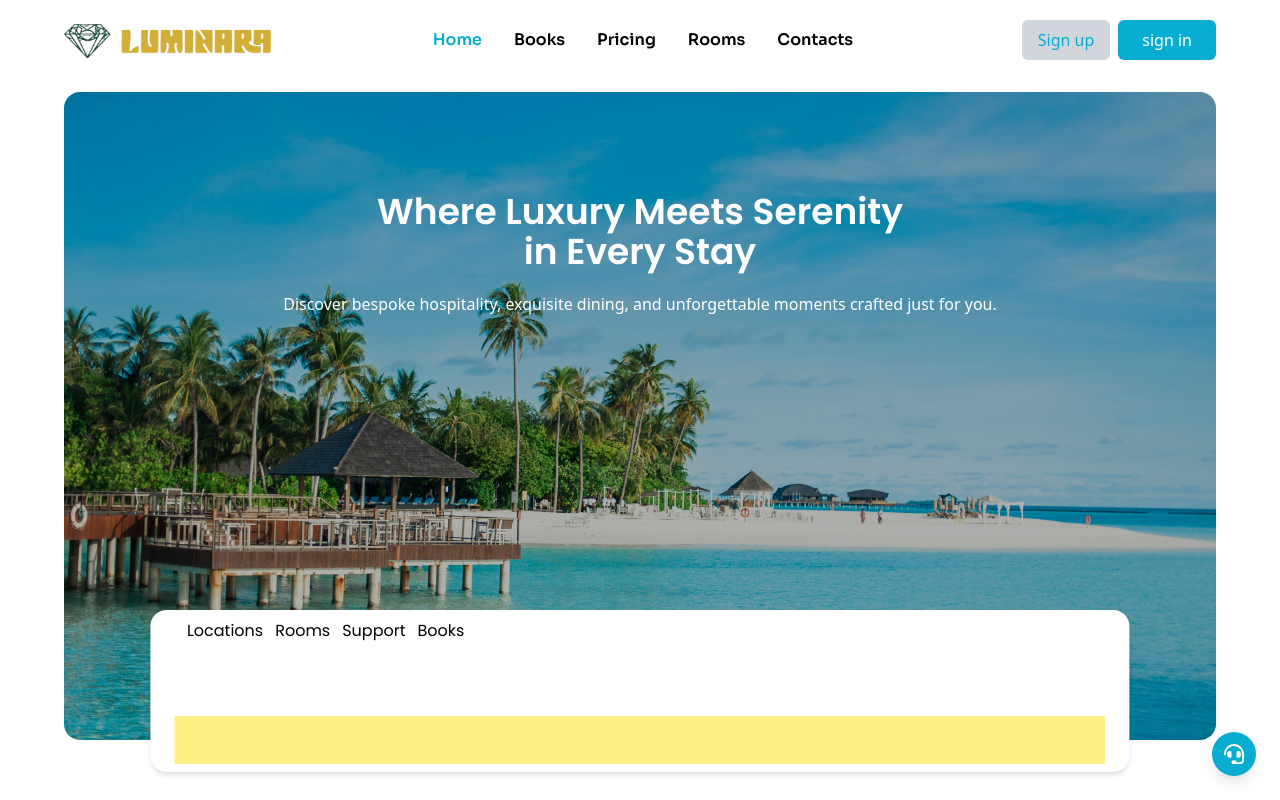
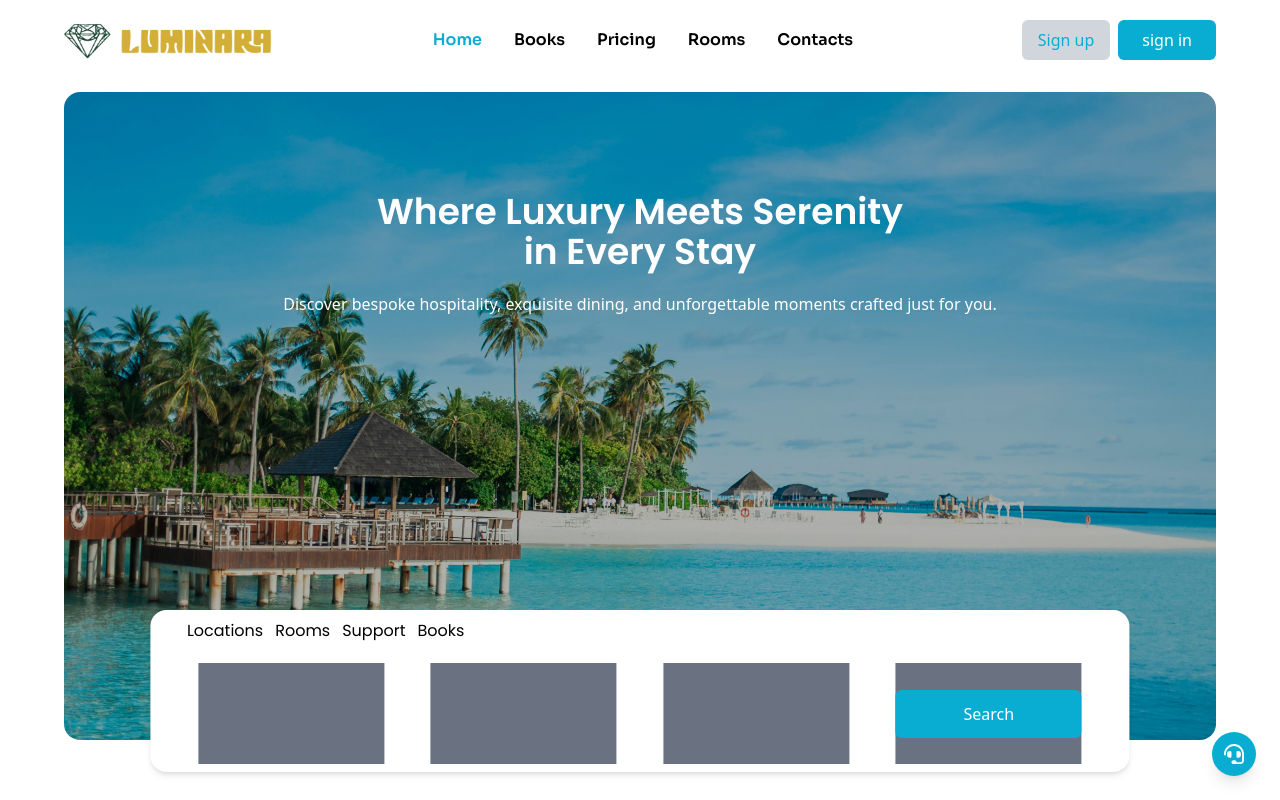
Before and after one commit to dani-dina/Hotel-Management-System-, a React (Vite) app in the folder frontend/: page / in a window 1280 px wide. Shown: the top 800 px of the page. Built offline with nearby package versions, Linux system fonts and the light colour scheme.

Commit message:
Frontend

```diff
--- a/frontend/src/components/Jumbotron.jsx
+++ b/frontend/src/components/Jumbotron.jsx
@@ -1,4 +1,5 @@
 import { jumbotronLinks } from '../constants';
+import Button from './Button';
 
 const Jumbotron = () => {
   return (
@@ -12,8 +13,22 @@ const Jumbotron = () => {
           ))
         }
       </div>
-      <div className='w-full h-1/3 bg-yellow-200'>
+      <div className='w-full h-3/4 flex items-center justify-around'>
+        <div className='h-full w-1/5 bg-gray-500'>
 
+        </div>
+        <div className='h-full w-1/5 bg-gray-500'>
+
+        </div>
+        <div className='h-full w-1/5 bg-gray-500'>
+
+        </div>
+        <div className='h-full w-1/5 bg-gray-500 flex items-center justify-center'>
+          <Button
+            title={'Search'}
+            className='w-full bg-primary text-white py-3 hover:bg-primary-dark transition-colors'
+          />
+        </div>
       </div>
     </section>
   );
--- a/frontend/src/components/Navbar.jsx
+++ b/frontend/src/components/Navbar.jsx
@@ -101,7 +101,8 @@ const Navbar = () => {
                   ))}
                 </nav>
                 <Link to='/sign-up' className='block w-full'>
-                  <Button className='w-full bg-primary text-white py-3 hover:bg-primary-dark transition-colors' title='Join us' />
+                  <Button className='w-full bg-primary text-white py-3 hover:bg-primary-dark transition-colors'
+                          title='Join us' />
                 </Link>
               </div>
             )}
```
